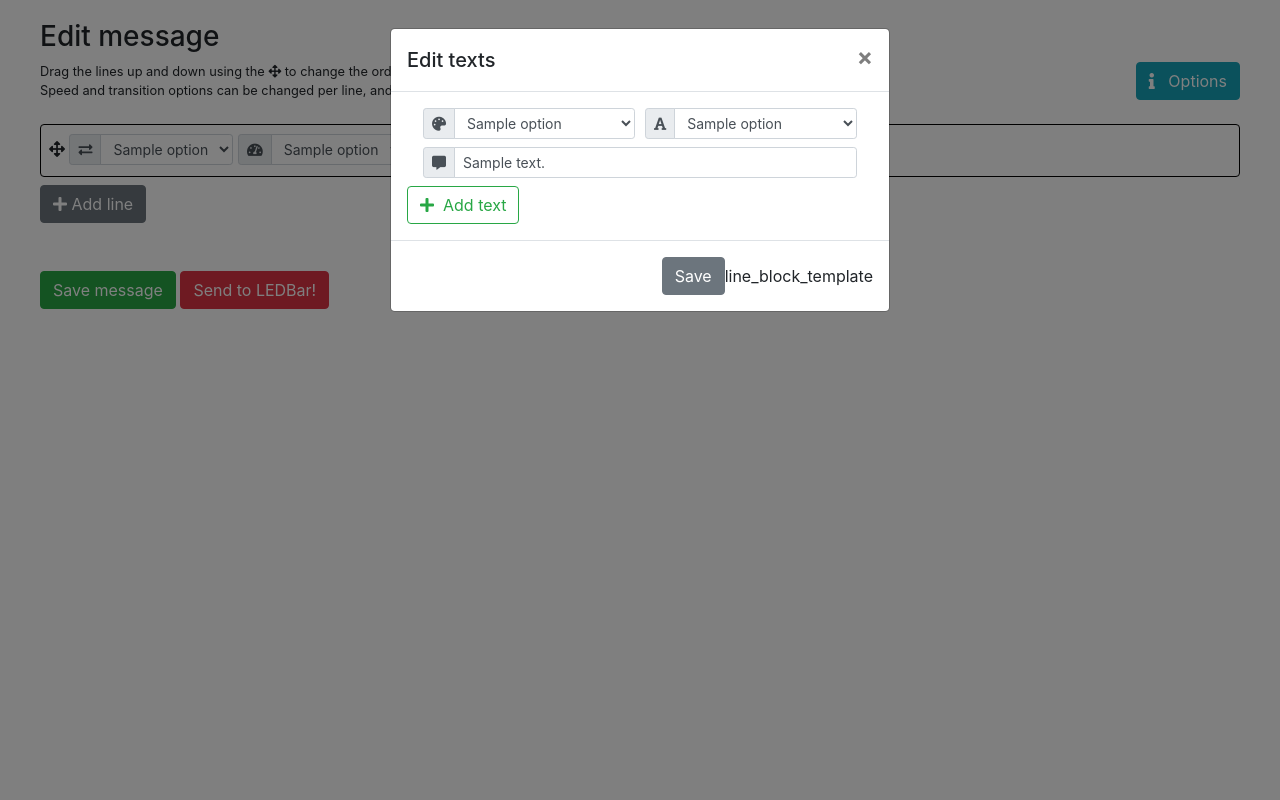
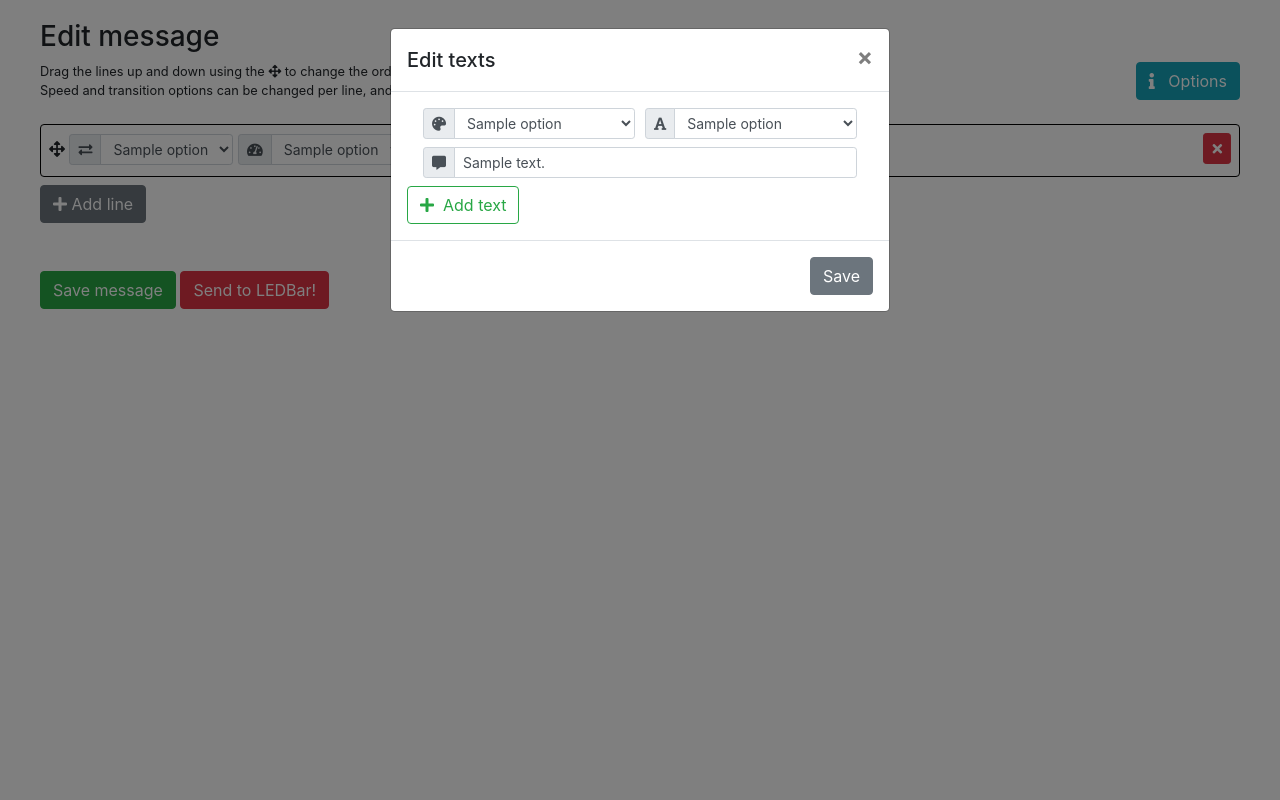
Before and after one commit to Inter-Actief/LEDBar-UI, a Flask app: template templates/home.html in a window 1280 px wide, after a click on "Edit line". Run offline with Flask 2, Linux system fonts and the light colour scheme; the template is opened without the code that fills it: most values are stand-ins (such as "Sample title", 1, 10 or a date in 2020); some libraries are stand-ins or nearby versions.

Commit message:
Finish GUI editor

```diff
--- a/app.py
+++ b/app.py
@@ -1,3 +1,5 @@
+from json import JSONDecodeError
+
 from flask import Flask, render_template, request, flash, json
 from flask_sqlalchemy import SQLAlchemy
 from moving_message_g009dh.ledbar import LEDBar
@@ -18,7 +20,18 @@ def shutdown_session(exception=None):
 
 
 def get_saved_message():
-    return Message.query.get(1)
+    return Message.query.first()
+
+
+def update_saved(json_data):
+    json_str = json.dumps(json_data)
+    msg = get_saved_message()
+    if msg:
+        msg.message = json_str
+    else:
+        msg = Message(message=json_str)
+    db_session.add(msg)
+    db_session.commit()
 
 
 def send_saved():
@@ -42,6 +55,7 @@ def home():
     if request.method == 'POST':
         json_data = request.form['json_data']
         form_data = request.form
+        print(request.form)
         if not json_data:
             flash("No data is given", 'error')
         else:
@@ -52,44 +66,16 @@ def home():
                     flash("JSON data is invalid. Reason(s):\n<ul>{}</ul>".format(
                         "".join("<li>{}</li>".format(x) for x in reasons)))
                 else:
-                    result, msg = send_saved()
-                    if not result:
-                        flash(msg)
+                    update_saved(json_data)
 
             except ValueError as e:
                 flash("JSON data is invalid. {}".format(e))
 
     context['form_data'] = form_data
-    context['message_lines'] = get_saved_message()
-    # context['message_lines'] = [{
-    #     "fade": "pacman",
-    #     "speed": "speed_8",
-    #     "texts": [{
-    #         "color": "bright_red",
-    #         "font": "extra_wide",
-    #         "text": "X"
-    #     }, {
-    #         "color": "bright_orange",
-    #         "font": "extra_wide",
-    #         "text": "T"
-    #     }, {
-    #         "color": "bright_yellow",
-    #         "font": "extra_wide",
-    #         "text": "R"
-    #     }, {
-    #         "color": "bright_green",
-    #         "font": "extra_wide",
-    #         "text": "A"
-    #     }]
-    # }, {
-    #     "fade": "open_from_center",
-    #     "texts": [{
-    #         "color": "bright_layer_mix_rainbow",
-    #         "font": "small",
-    #         "text": "smol"
-    #     }]
-    # }]
-
+    try:
+        context['message_lines'] = json.loads(get_saved_message().message)['files'][0]['lines']
+    except (JSONDecodeError, KeyError):
+        context['message_lines'] = None
     context['fade_options'] = FADE_OPTIONS
     context['speed_options'] = SPEED_OPTIONS
     context['color_options'] = COLOR_OPTIONS
--- a/static/css/custom.css
+++ b/static/css/custom.css
@@ -291,3 +291,7 @@ img.json_font_picture {
 #text_block_template, #modal_text_input_template, #line_block_template, #json_form {
     display: none;
 }
+
+.delete_button {
+    float: right;
+}
--- a/templates/home.html
+++ b/templates/home.html
@@ -8,11 +8,6 @@
 {% block js_head %}
     <script type="text/javascript" src="{{ url_for('static', filename='js/Sortable.min.js') }}"></script>
     <script type="text/javascript" src="{{ url_for('static', filename='js/jquery-sortable.js') }}"></script>
-{#    <script src="{{ url_for('static', filename='js/codemirror.js') }}" type="text/javascript"></script>#}
-{#    <script src="{{ url_for('static', filename='js/codemirror_javascript.js') }}" type="text/javascript"></script>#}
-{#    <script src="{{ url_for('static', filename='js/jsonlint.js') }}" type="text/javascript"></script>#}
-{#    <script src="{{ url_for('static', filename='js/codemirror_lint.js') }}" type="text/javascript"></script>#}
-{#    <script src="{{ url_for('static', filename='js/codemirror_lint_json.js') }}" type="text/javascript"></script>#}
 {% endblock %}
 
 {% block content %}
@@ -67,8 +62,9 @@
                         </div>
 
                         Texts:
-                        <div class="texts" id="texts_{{ loop.index }}">{% for text in line['texts'] %}<span id="text_{{ outer_loop.index }}_{{ loop.index }}" class="btn btn-sm btn-outline-dark text" data-color="{{ text['color'] }}" data-font="{{ text['font'] }}" data-text="{{ text['text'] }}"><span>{{ text['text'] }}</span></span>{% endfor %}</div>
+                        <div class="texts" id="texts_{{ loop.index }}">{% for text in line['texts'] %}<span id="text_{{ outer_loop.index }}_{{ loop.index }}" class="btn btn-sm btn-outline-dark text"{% if text['color'] %} data-color="{{ text['color'] }}"{% endif %}{% if text['font'] %} data-font="{{ text['font'] }}"{% endif %} data-text="{{ text['text'] }}"><span>{{ text['text'] }}</span></span>{% endfor %}</div>
                         <button title="Edit line" class="btn btn-sm btn-secondary edit_button" type="button" data-toggle="modal" data-target="#textModal_{{ loop.index }}"><i class="fa fa-edit"></i></button>
+                        <button title="Delete line" class="btn btn-sm btn-danger delete_button" type="button"><i class="fa fa-times"></i></button>
                     </div>
                 {% endfor %}
                 {% endif %}
@@ -275,7 +271,7 @@
                         </div>
                         <div class="modal-footer">
                             <button id="saveModal_{{ loop.index }}" type="button" class="btn btn-secondary modal_button" data-dismiss="modal">Save</button>
-                 line_block_template       </div>
+                        </div>
                     </div>
                 </div>
             </div>
@@ -316,10 +312,12 @@
         </div>
 
         Texts:
-        <div class="texts" id="texts_"><span id="text_" class="btn btn-sm btn-outline-dark text"><span></span></span></div>
+        <div class="texts" id="texts_"><span id="text_" class="btn btn-sm btn-outline-dark text" data-text="Text here"><span>Text here</span></span></div>
 
 
         <button title="Edit line" class="btn btn-sm btn-secondary edit_button" type="button" disabled><i class="fa fa-edit"></i></button>
+
+        <button title="Delete line" class="btn btn-sm btn-danger delete_button" type="button" disabled><i class="fa fa-times"></i></button>
     </div></div>
     <div id="text_block_template"><span id="text_" class="btn btn-sm btn-outline-dark text"><span></span></span></div>
     <div id="modal_text_input_template"><div class="text-container" id="textContainer_">
@@ -394,6 +392,7 @@
 
         let edit_buttons = $(".edit_button");
         let line_inputs = $(".line_input");
+        let delete_buttons = $(".delete_button");
         let save_button = $(".save_button");
         let send_button = $(".send_button");
         let add_text_button = $(".add_text_button");
@@ -444,8 +443,16 @@
                 let text_identifier = color.id.replace("colorMenu_", "");
                 let text_span = $("#text_" + text_identifier)[0];
 
-                text_span.dataset.color = color.value;
-                text_span.dataset.font = font.value;
+                if (color.value === "Color") {
+                    delete text_span.dataset.color
+                } else {
+                    text_span.dataset.color = color.value;
+                }
+                if (font.value === "Font") {
+                    delete text_span.dataset.font
+                } else {
+                    text_span.dataset.font = font.value;
+                }
                 text_span.dataset.text = text.value;
                 text_span.innerHTML = "<span>"+text.value+"</span>";
             });
@@ -479,7 +486,13 @@
         // On add line, add a line row to the page and require a save (or add more lines).
         add_line_button.click(function(event){
             let page_body = $("#lines");
-            let new_index = parseInt(page_body[0].lastElementChild.id.replace(/line_/g, "")) + 1;
+            let new_index = 0;
+            try {
+                new_index = parseInt(page_body[0].lastElementChild.id.replace(/line_/g, "")) + 1;
+            } catch (TypeError) {
+                new_index = 0;
+            }
+
             let temp_line_template = line_block_template.innerHTML;
             temp_line_template = temp_line_template.replace(/line_/g, "line_"+new_index);
             temp_line_template = temp_line_template.replace(/fadeMenu_/g, "fadeMenu_"+new_index);
@@ -515,5 +528,11 @@
             $("#json_data").val(json_data);
             $("#json_form").submit();
         });
+
+        // Delete button
+        delete_buttons.click(function(event){
+            this.parentNode.parentNode.removeChild(this.parentNode);
+            setOrderChanged();
+        });
     </script>
 {% endblock %}
```
